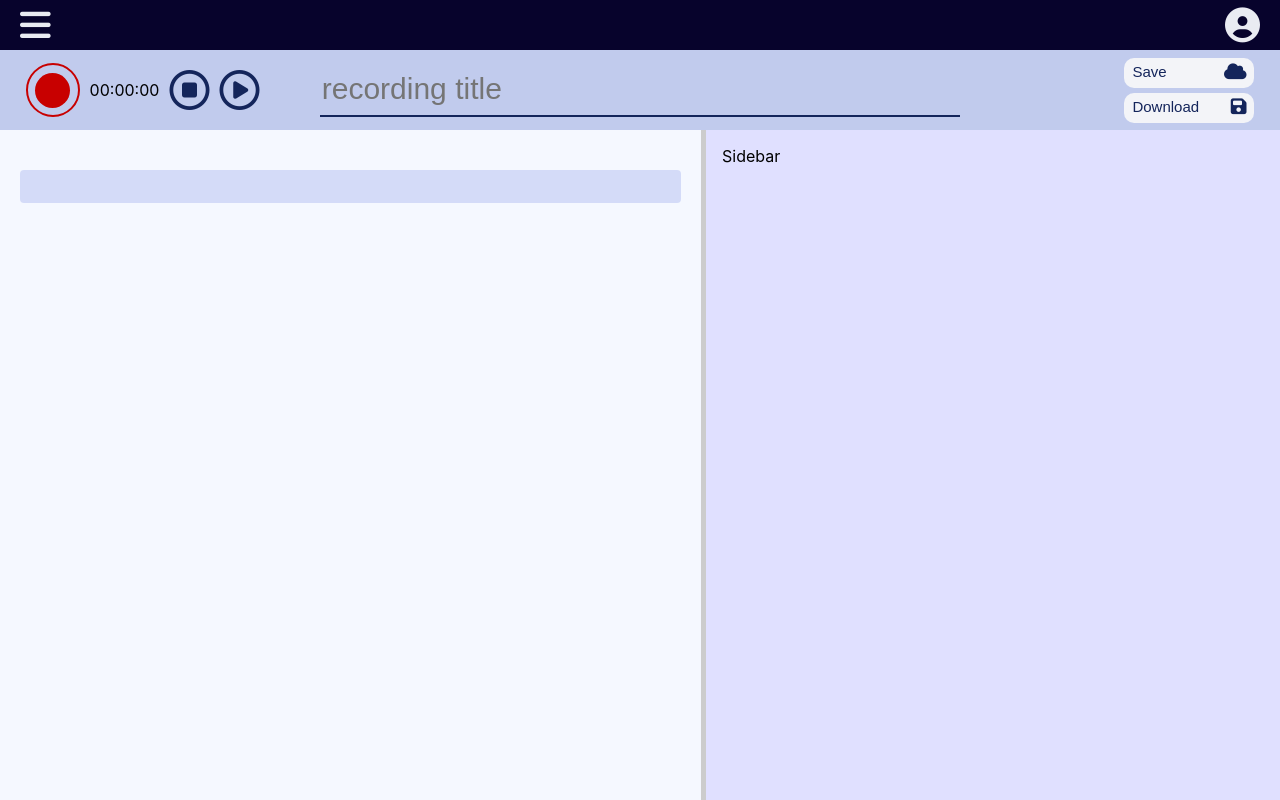
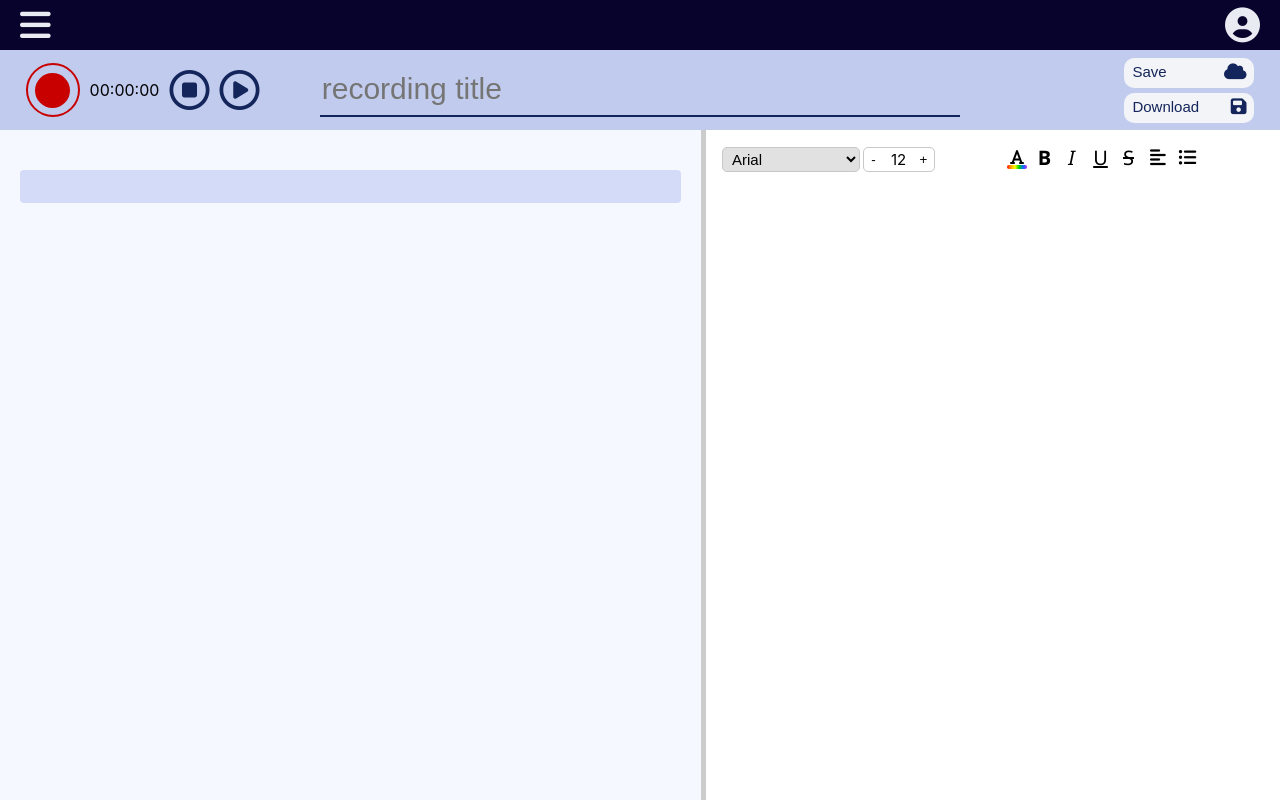
Before and after one commit to ayleenpt/echonotes, a React (Create React App) app: page / in a window 1280 px wide. Built offline with nearby package versions, Linux system fonts and the light colour scheme.

Commit message:
font options

```diff
--- a/src/Components/Echonotes.js
+++ b/src/Components/Echonotes.js
@@ -11,7 +11,6 @@ function Echonotes() {
   const sidebarRef = useRef(null);
   const resizerRef = useRef(null);
 
-  // Lifted states
   const [recording, setRecording] = useState(false);
   const [playing, setPlaying] = useState(false);
 
--- /dev/null
+++ b/src/Components/FontOptions.js
@@ -0,0 +1,83 @@
+import React, { useState } from 'react';
+import '../Styles/FontOptions.css';
+
+function FontOptions() {
+  const [fontSize, setFontSize] = useState(12);
+  const [boldActive, setBoldActive] = useState(false);
+  const [italicActive, setItalicActive] = useState(false);
+  const [underlineActive, setUnderlineActive] = useState(false);
+  const [strikeThroughActive, setStrikeThroughActive] = useState(false);
+  const [listActive, setListActive] = useState(false);
+  const [alignmentIndex, setAlignmentIndex] = useState(0);
+  const alignments = [
+    "fa-align-left",
+    "fa-align-right",
+    "fa-align-justify",
+    "fa-align-center"
+  ];
+
+  const increaseFont = () => setFontSize(prev => prev + 1);
+  const decreaseFont = () => setFontSize(prev => prev - 1);
+  const handleBoldActive = () => setBoldActive(prev => !prev);
+  const handleItalicActive = () => setItalicActive(prev => !prev);
+  const handleUnderlineActive = () => setUnderlineActive(prev => !prev);
+  const handleStrikeThroughActive = () => setStrikeThroughActive(prev => !prev);
+  const handleListActive = () => setListActive(prev => !prev);
+  const cycleAlignment = () => {
+    setAlignmentIndex((prevIndex) => (prevIndex + 1) % alignments.length);
+  };
+
+  return (
+    <div className="font-options">
+      <div className="selections">
+        <select className="font" id="font">
+          <option value="communication">Arial</option>
+          <option value="teamwork">Times New Roman</option>
+          <option value="technical">Helvetica</option>
+          <option value="technical">Calibri</option>
+        </select>
+
+        <div className="font-size">
+          <button className="font-adjust" onClick={decreaseFont}>-</button>
+          {fontSize}
+          <button className="font-adjust" onClick={increaseFont}>+</button>
+        </div>
+      </div>
+
+      <div className="toggles">
+        <div className="font-color">
+          <i class="sidebar-icon fa-solid fa-font"></i>
+          <div className="color-bar" />
+        </div>
+
+        <button
+          className={`bold format ${boldActive ? "format-active" : ""}`}
+          onClick={handleBoldActive}
+        ><strong>B</strong></button>
+        <button
+          className={`italic format ${italicActive ? "format-active" : ""}`}
+          onClick={handleItalicActive}
+        >I</button>
+        <button
+          className={`underline format ${underlineActive ? "format-active" : ""}`}
+          onClick={handleUnderlineActive}
+        >U</button>
+        <button
+          className={`strikethrough format ${strikeThroughActive ? "format-active" : ""}`}
+          onClick={handleStrikeThroughActive}
+        >S</button>
+
+        <button className="alignment" onClick={cycleAlignment}>
+          <i className={`fa-solid ${alignments[alignmentIndex]}`}></i>
+        </button>
+
+        <button
+          className={`bullet format ${listActive ? "format-active" : ""}`}
+          onClick={handleListActive}
+        ><i class="bullet fa-solid fa-list-ul"></i></button>
+      </div>
+    </div>
+  );
+}
+
+export default FontOptions;
--- a/src/Components/Sidebar.js
+++ b/src/Components/Sidebar.js
@@ -1,10 +1,24 @@
-import React from 'react';
+import React, { useState } from 'react';
 import '../Styles/Sidebar.css';
+import FontOptions from './FontOptions';
 
 function Sidebar() {
+  const [fontSize, setFontSize] = useState(12);
+  const [boldActive, setBoldActive] = useState(false);
+  const [italicActive, setItalicActive] = useState(false);
+  const [underlineActive, setUnderlineActive] = useState(false);
+  const [strikeThroughActive, setStrikeThroughActive] = useState(false);
+
+  const increaseFont = () => setFontSize(prev => prev + 1);
+  const decreaseFont = () => setFontSize(prev => prev - 1);
+  const handleBoldActive = () => setBoldActive(prev => !prev);
+  const handleItalicActive = () => setItalicActive(prev => !prev);
+  const handleUnderlineActive = () => setUnderlineActive(prev => !prev);
+  const handleStrikeThroughActive = () => setStrikeThroughActive(prev => !prev);
+
   return (
     <div className="sidebar">
-      Sidebar
+      <FontOptions />
     </div>
   );
 }
--- /dev/null
+++ b/src/Styles/FontOptions.css
@@ -0,0 +1,109 @@
+.font-options {
+  display: flex;
+  flex-direction: row;
+  align-items: center;
+  height: auto;
+  width: 95%;
+  min-width: 200px;
+  gap: 5px;
+}
+
+
+.toggles, .selections {
+  display: flex;
+  flex-direction: row;
+  align-items: center;
+  justify-content: flex-start;
+  gap: 3px;
+}
+
+.font {
+  display: flex;
+  align-items: center;
+  padding: 2px 5px;
+  width: 200px;
+  max-width: 50%;
+  height: 25px;
+  border: 1px solid rgb(200, 200, 200);
+  background-color: rgb(225, 225, 225);
+  border-radius: 5px;
+  font-size: 15px;
+}
+
+.font-size {
+  display: flex;
+  align-items: center;
+  justify-content: space-between;
+  height: 23px;
+  width: 70px;
+  max-width: 30%;
+  border: 1px solid rgb(200, 200, 200);
+  border-radius: 5px;
+  font-size: 15px;
+}
+
+.font-adjust {
+  width: 20px;
+  border: none;
+  background: none;
+  cursor: pointer;
+}
+
+.font-color {
+  display: flex;
+  align-items: center;
+  justify-content: space-between;
+  flex-direction: column;
+  height: 20px;
+  cursor: pointer;
+  padding: 0 2px 0 5px;
+}
+
+.color-bar {
+  width: 20px;
+  background: red;
+  height: 5px;
+  border-radius: 5px;
+  background-image: linear-gradient(to right, red,orange,yellow,rgb(0, 208, 0),rgb(0, 115, 255),rgb(189, 34, 255));
+}
+
+.format {
+  display: flex;
+  align-items: center;
+  justify-content: center;
+  height: 25px;
+  width: 25px;
+  cursor: pointer;
+  font-size: 20px;
+  font-family:'Segoe UI', Tahoma, Geneva, Verdana, sans-serif;
+  border: none;
+  background: none;
+  border-radius: 5px;
+  padding-bottom: 5px;
+}
+
+.format-active {
+  background: rgb(237, 213, 231);
+}
+
+.bold { font-weight: bold; }
+.italic { font-style: italic; padding-right: 8px; }
+.underline { text-decoration: underline; }
+.strikethrough { text-decoration: line-through; }
+
+.alignment {
+  border: none;
+  background: none;
+  font-size: 18px;
+  margin-bottom: 2px;
+  cursor: pointer;
+}
+
+.bullet {
+  font-size: 18px;
+  margin-top: 1px;
+}
+
+@media (max-width: 1200px) {
+  .font-options { flex-direction: column; align-items: start; }
+}
--- a/src/Styles/Sidebar.css
+++ b/src/Styles/Sidebar.css
@@ -1,5 +1,8 @@
 .sidebar {
+  display: flex;
+  position: relative;
+  align-items: start;
   padding: 16px;
-  background-color: #e0e0ff;
+  background-color: white;
   height: 100%;
 }
```
Also changed, not shown: 1 other file (tests, documents, lock files or other folders).
